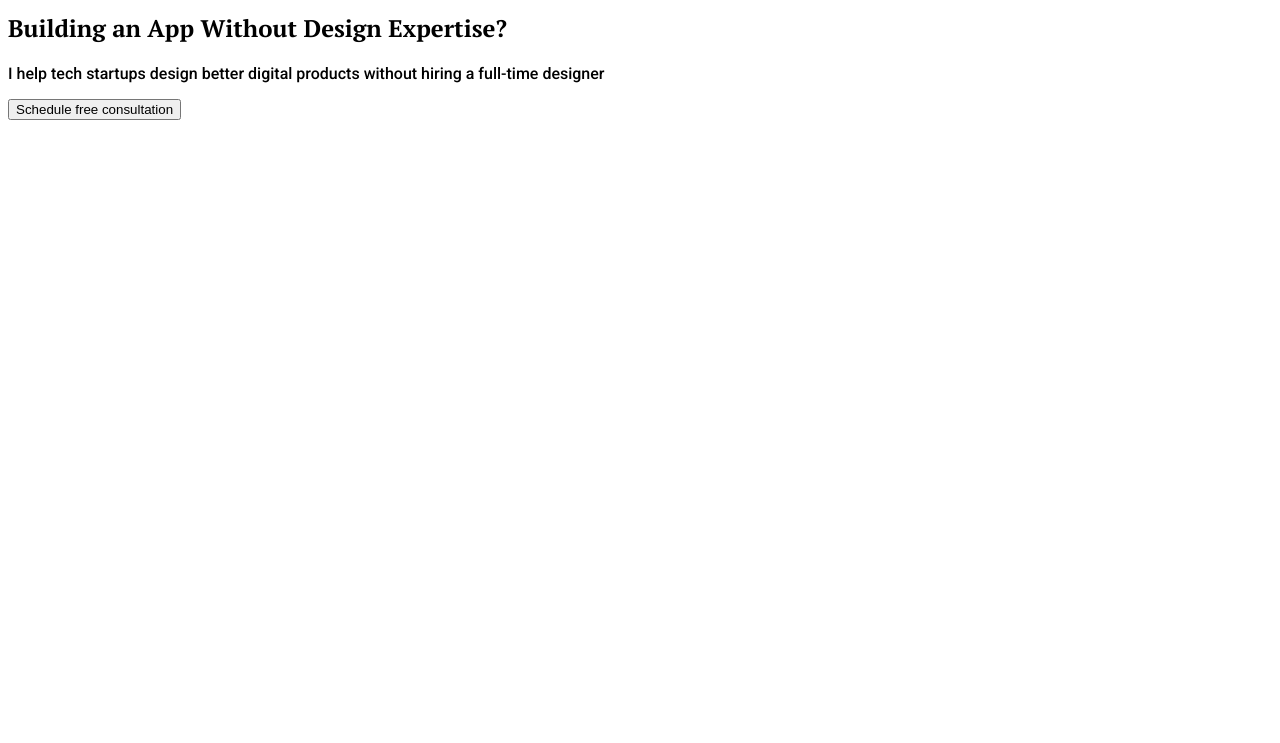
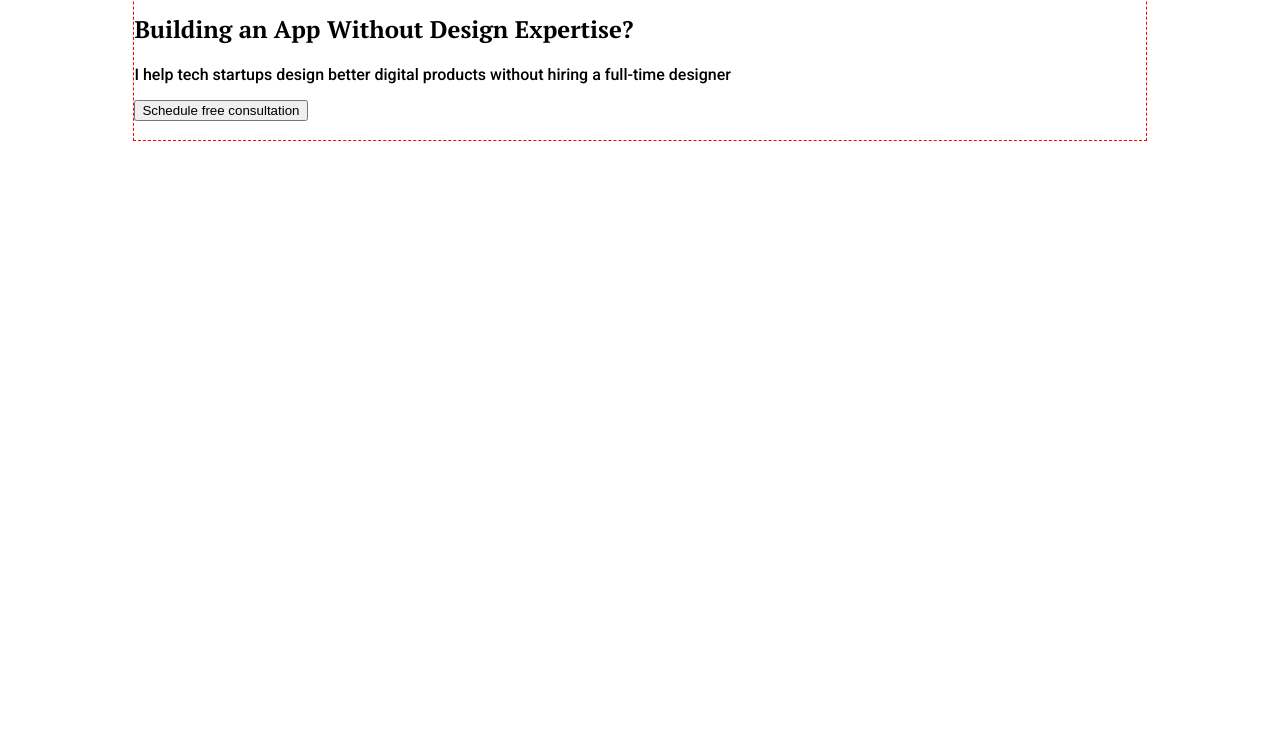
Before and after one commit to WebHeroSchool/FirstWebsait, a plain HTML site: page index.html in a window 1280 px wide. Shown: the part 57-800 px from the top of the page. Drawn offline with Linux system fonts and the light colour scheme.

Commit message:
Выполнение стилизации сайта (начало 1)

```diff
--- a/index.html
+++ b/index.html
@@ -8,6 +8,7 @@
      <link rel="stylesheet" href="styles.css">
 </head>
 <body>
+  <div class="wrapper">
     <hearder class="header" >
       <div class="logo">app.creation</div>
       <nav class="menu">
@@ -29,5 +30,6 @@ hiring a full-time designer</p>
         <img class="image-content__image" src="" alt="">
       </div>
     </section>
+  </div>
 </body>
 </html>
--- a/styles.css
+++ b/styles.css
@@ -7,3 +7,10 @@ body {
 .main-content__title {
   font-family: 'PT Serif', serif;
 }
+.wrapper {
+  margin: auto;
+  width: 80%;
+  border: dashed 1px red;
+}
+
+}
```
Lines whose indentation alone changed are shown as unchanged.
